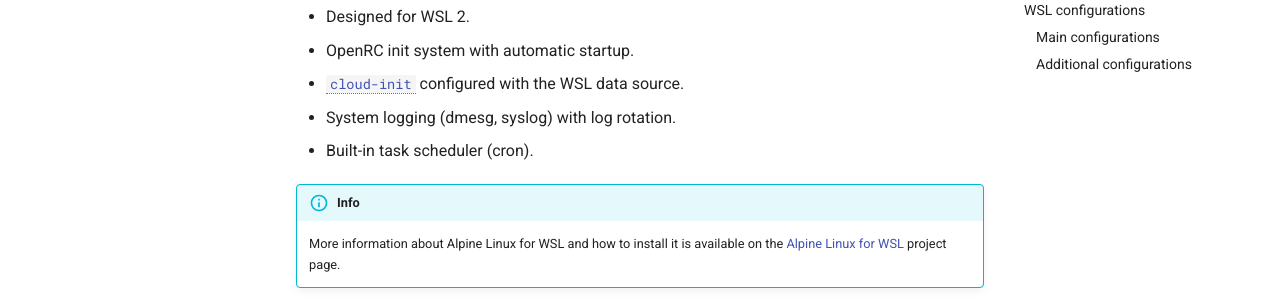
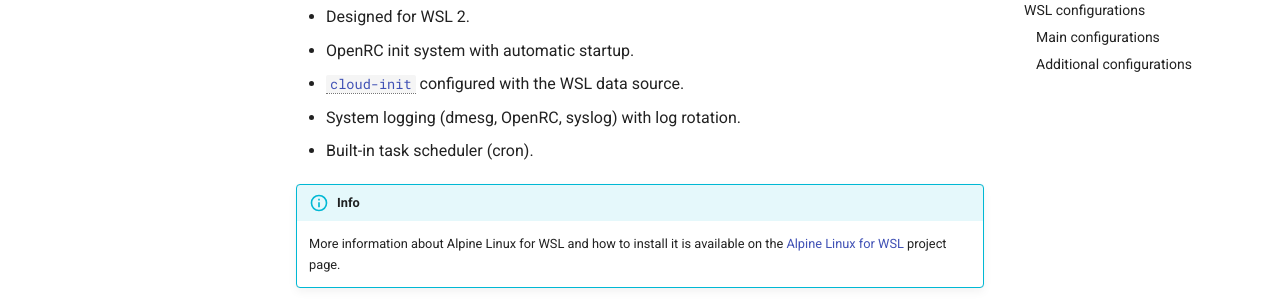
Before and after one commit to greengorych/greengorych.io, an MkDocs documentation site: the page built from docs/projects/index.md, in a window 1280 px wide and 900 px high, scrolled down 385 px. Shown: the part 152-452 px from the top of the window. Built offline with MkDocs 1.6.1 and Material for MkDocs 9.7.7, drawn with Linux system fonts in a browser that asks for light colours; plug-ins that fetch from the network failed and are left out; comment, search, counter and statistics services are not loaded.

Commit message:
docs(site): update Project section main page

```diff
--- a/docs/projects/index.md
+++ b/docs/projects/index.md
@@ -19,7 +19,7 @@ This section provides a list of development projects and links to instructions o
 - Designed for WSL 2.
 - OpenRC init system with automatic startup.
 - [`cloud-init`][cloud-init]{ data-preview } configured with the WSL data source.
-- System logging (dmesg, syslog) with log rotation.
+- System logging (dmesg, OpenRC, syslog) with log rotation.
 - Built-in task scheduler (cron).
 
 !!! info
```
